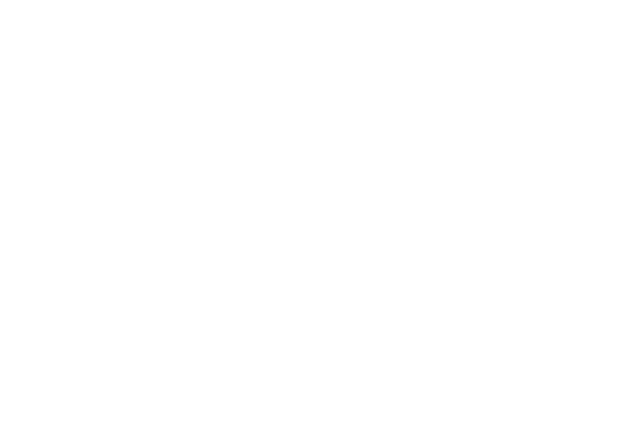
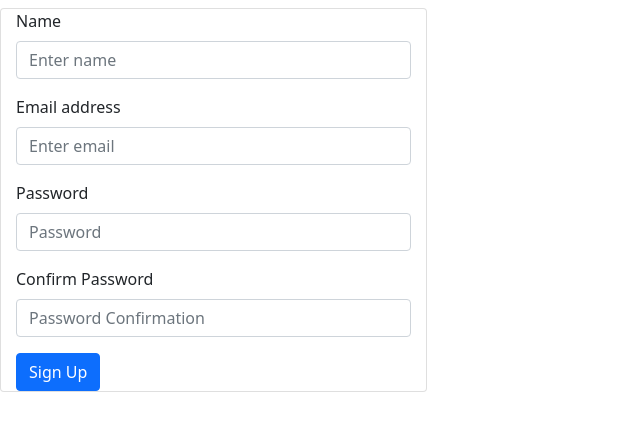
Before and after one commit to Mat-Carv/T3A2-Miguelittos-Pizza-Frontend, a React (Vite) app in the folder MiguelittosPizzaFrontEnd/: page /SignUp in a window 1280 px wide. Before the commit this address had no page. Shown: the top 430 px of the page, without its empty margins (0-640 px from the left). Built offline with nearby package versions, Linux system fonts and the light colour scheme.

Commit message:
Created SignUp and Implemented functionality for posting to the Rails API.

```diff
--- a/MiguelittosPizzaFrontEnd/src/App.jsx
+++ b/MiguelittosPizzaFrontEnd/src/App.jsx
@@ -10,7 +10,7 @@ import { useNavigate } from 'react-router'
   import LandingPage from './components/pages/LandingPage'
   import Admin from './components/pages/Admin.jsx'
   import PlaceOrder from './components/pages/PlaceOrder'
-
+  import SignUp from './components/pages/Signup'
 
 
 
@@ -29,6 +29,7 @@ function App() {
             <Route path="/DIYPizza" element={<DIYPizza />} />
             <Route path="/admin" element={<Admin />} />
             <Route path="/PlaceOrder" element={<PlaceOrder />} />
+            <Route path="/SignUp" element={<SignUp />} />
 
           </Routes>
         </BrowserRouter>
--- /dev/null
+++ b/MiguelittosPizzaFrontEnd/src/components/pages/SignUp.jsx
@@ -0,0 +1,117 @@
+// import React from 'react'
+import React, {useState} from 'react';
+import axios from 'axios';
+
+function SignUp(props) {
+
+    const [state , setState] = useState({
+        name: "",
+        email : "",
+        password : "",
+        password_confirmation : ""
+    })
+
+    const handleChange = (e) => {
+        const {id , value} = e.target
+        setState(prevState => ({
+            ...prevState,
+            [id] : value
+        }))
+    }
+
+    const handleSubmitClick = (e) => {
+        e.preventDefault();
+        if(state.password === state.password_confirmation) {
+            sendDetailsToServer()
+        } else {
+            console.log('Passwords do not match');
+        }
+    }
+
+    const sendDetailsToServer = () => {
+        if(state.email.length && state.password.length) {
+            // console.log(null);
+            const payload={
+                "name":state.name,
+                "email":state.email,
+                "password":state.password,
+                "password_confirmation":state.password_confirmation
+            }
+            axios.post('http://localhost:8080/api/auth/sign_up', payload)
+                .then(function (response) {
+                    if(response.status === 201){
+                        setState(prevState => ({
+                            ...prevState,
+                            'successMessage' : 'Registration successful. Redirecting to home page..'
+                        }))
+                        redirectToHome();
+                        console.log(null)
+                    } else{
+                        console.log("Some error ocurred");
+                    }
+                })
+                .catch(function (error) {
+                    console.log(error);
+                });
+        } else {
+            console.log('Please enter valid username and password')
+        }
+
+    }
+
+    return(
+        <div className="card col-12 col-lg-4 login-card mt-2 hv-center">
+            <form>
+                <div className="form-group text-left">
+                    <label htmlFor="exampleInputName1">Name</label>
+                    <input type="text"
+                        className="form-control"
+                        id="name"
+                        placeholder="Enter name"
+                        value={state.name}
+                        onChange={handleChange}
+                    />
+                </div>
+                <div className="form-group text-left">
+                    <label htmlFor="exampleInputEmail1">Email address</label>
+                    <input type="email"
+                        className="form-control"
+                        id="email"
+                        aria-describedby="emailHelp"
+                        placeholder="Enter email"
+                        value={state.email}
+                        onChange={handleChange}
+                    />
+                </div>
+                <div className="form-group text-left">
+                    <label htmlFor="exampleInputPassword1">Password</label>
+                    <input type="password"
+                        className="form-control"
+                        id="password"
+                        placeholder="Password"
+                        value={state.password}
+                        onChange={handleChange}
+                    />
+                </div>
+                <div className="form-group text-left">
+                    <label htmlFor="exampleInputPassword1">Confirm Password</label>
+                    <input type="password"
+                        className="form-control"
+                        id="password_confirmation"
+                        placeholder="Password Confirmation"
+                        value={state.password_confirmation}
+                        onChange={handleChange}
+                    />
+                </div>
+                <button
+                    type="submit"
+                    className="btn btn-primary"
+                    onClick={handleSubmitClick}
+                    >Sign Up
+                </button>
+            </form>
+        </div>
+    )
+}
+
+export default SignUp
--- a/MiguelittosPizzaFrontEnd/src/components/pages/landingpage.jsx
+++ b/MiguelittosPizzaFrontEnd/src/components/pages/landingpage.jsx
@@ -14,11 +14,17 @@ const LandingPage = () => {
         navigate ('/DIYPizza')
     }
 
+    function goToSignup(){
+        navigate ('/SignUp')
+    }
+
+
     return(
         <>
         <div id="LandingPageContent">
             <h1 id="landingPageTitle">Miguelitto's Pizzeria</h1>
             <p></p>
+            <button id="SignUpBtn" onClick={goToSignup}>SignUp</button>
             <span id="hero" >
             {/* <img src="MiguelittosPizzaFrontEnd/src/images/miguelittosPizeriaLogo.png" alt="Miguelittos Pizza Logo in a circle" /> */}
             <p></p>
```
Lines whose indentation alone changed are shown as unchanged.
